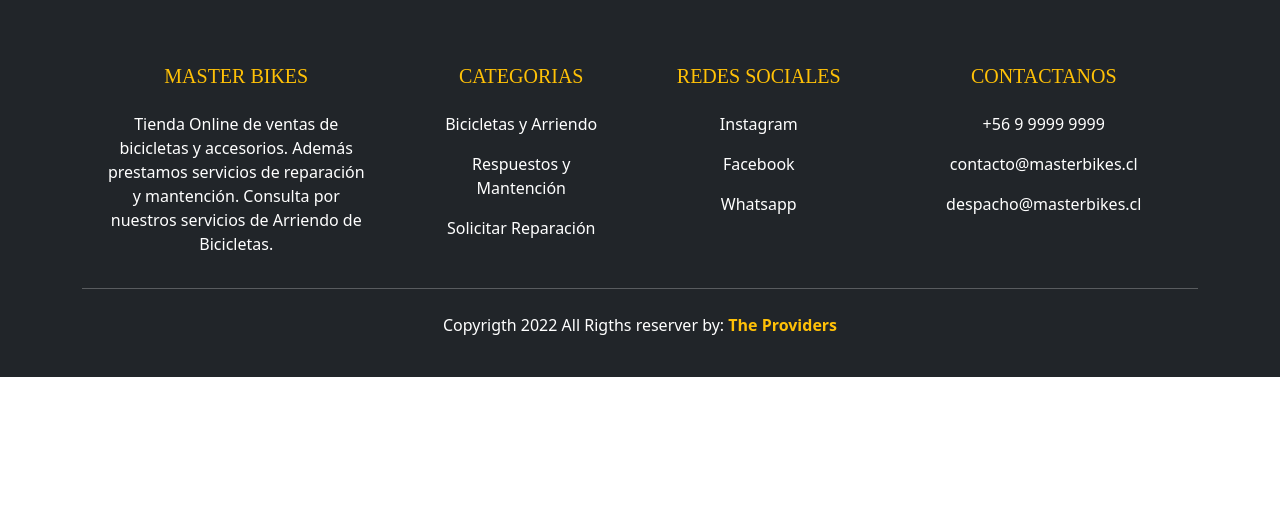
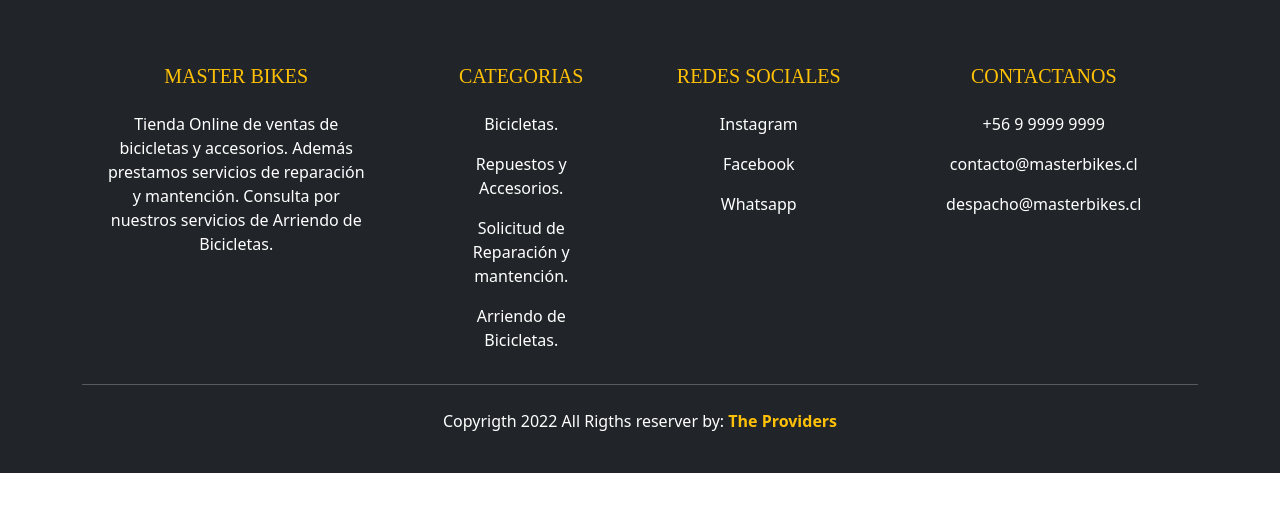
Before and after one commit to camixcode/MasterBikes, a Django app: template TestDjango/core/templates/Footer.html in a window 1280 px wide. Shown: the top 512 px of the page. Run offline with Django 4.2, Linux system fonts and the light colour scheme; the template is opened without the code that fills it, so the values that code supplies are empty; parts of the project's set-up code (start-up, migrations or seed data) failed here and were passed over; some libraries are stand-ins or nearby versions.

Commit message:
update footer

```diff
--- a/TestDjango/core/templates/Footer.html
+++ b/TestDjango/core/templates/Footer.html
@@ -35,13 +35,16 @@
                     <div class="col-md-2 col-lg-2 col-xl-2 mx-auto mt-3">
                         <h5 class="text-uppercase mb-4 font-weigth-bold text-warning">Categorias</h5>
                         <p>
-                            <a href="#" class="text-white" style="text-decoration: none;">Bicicletas y Arriendo</a>
+                            <a href="#" class="text-white" style="text-decoration: none;">Bicicletas.</a>
                         </p>
                         <p>
-                            <a href="#" class="text-white" style="text-decoration: none;">Respuestos y Mantención </a>
+                            <a href="#" class="text-white" style="text-decoration: none;">Repuestos y Accesorios.</a>
                         </p>
                         <p>
-                            <a href="#" class="text-white" style="text-decoration: none;">Solicitar Reparación</a>
+                            <a href="#" class="text-white" style="text-decoration: none;">Solicitud de Reparación y mantención.</a>
+                        </p>
+                        <p>
+                            <a href="#" class="text-white" style="text-decoration: none;">Arriendo  de Bicicletas.</a>
                         </p>
                     </div>
                     <div class="col-md-3 col-lg-2 col-xl-2 mx-auto mt-3">
```
